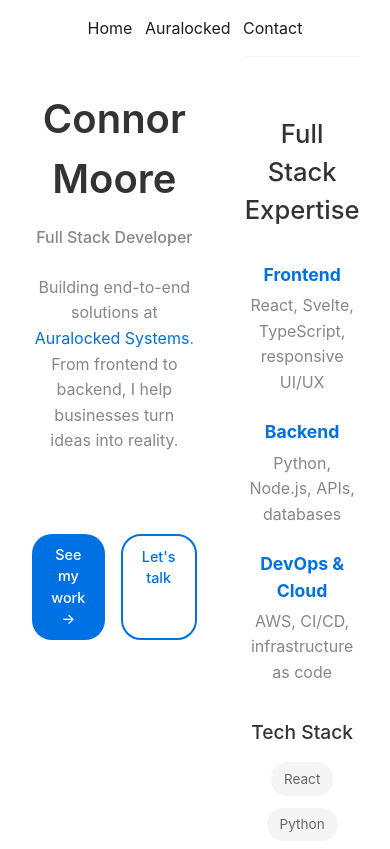
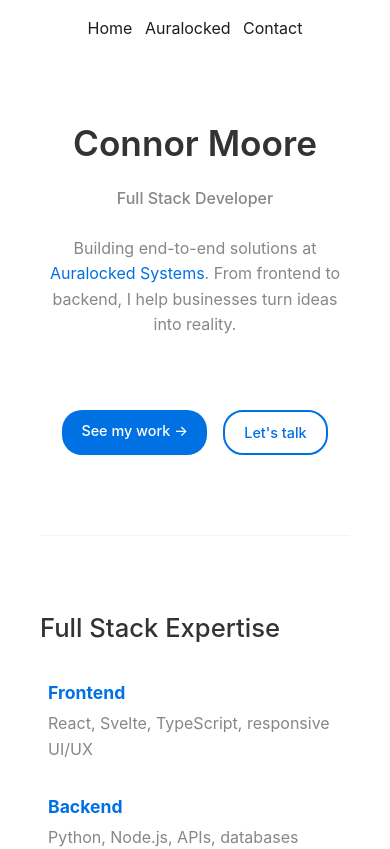
Before and after one commit to cmooredev/cmoorelabs-website, a Svelte app in the folder frontend/: page / in a window 390 px wide. Shown: the top 849 px of the page. Built offline with nearby package versions, Linux system fonts and the light colour scheme.

Commit message:
update portfolio site

```diff
--- a/frontend/src/components/Home.svelte
+++ b/frontend/src/components/Home.svelte
@@ -371,6 +371,12 @@
   }
 
   @media (max-width: 768px) {
+    .hero-container {
+      grid-template-columns: 1fr;
+      gap: 3rem;
+      padding: 0 1.5rem;
+    }
+
     .hero-left {
       text-align: center;
       padding-right: 0;
@@ -380,28 +386,53 @@
       padding-left: 0;
       border-left: none;
       border-top: 1px solid #f5f5f7;
-      padding-top: 2rem;
-      text-align: center;
+      padding-top: 3rem;
+      text-align: left;
     }
 
     .hero-title {
-      font-size: 2.5rem;
+      font-size: 2.2rem;
     }
 
     .role {
-      font-size: 1.2rem;
+      font-size: 1.1rem;
     }
 
     .intro p {
       font-size: 1rem;
+      max-width: 500px;
+      margin: 0 auto;
+    }
+
+    .specialties {
+      gap: 2rem;
+      padding: 0 0.5rem;
     }
 
     .specialty {
-      align-items: center;
+      align-items: flex-start;
+    }
+
+    .skills {
+      margin-top: 2.5rem;
+    }
+
+    .skills h4 {
+      text-align: left;
     }
 
     .skills ul {
+      justify-content: flex-start;
+      margin-top: 1rem;
+    }
+
+    .cta-buttons {
       justify-content: center;
+      margin-top: 2.5rem;
+    }
+
+    #home {
+      padding: 2rem 0;
     }
   }
 
```
